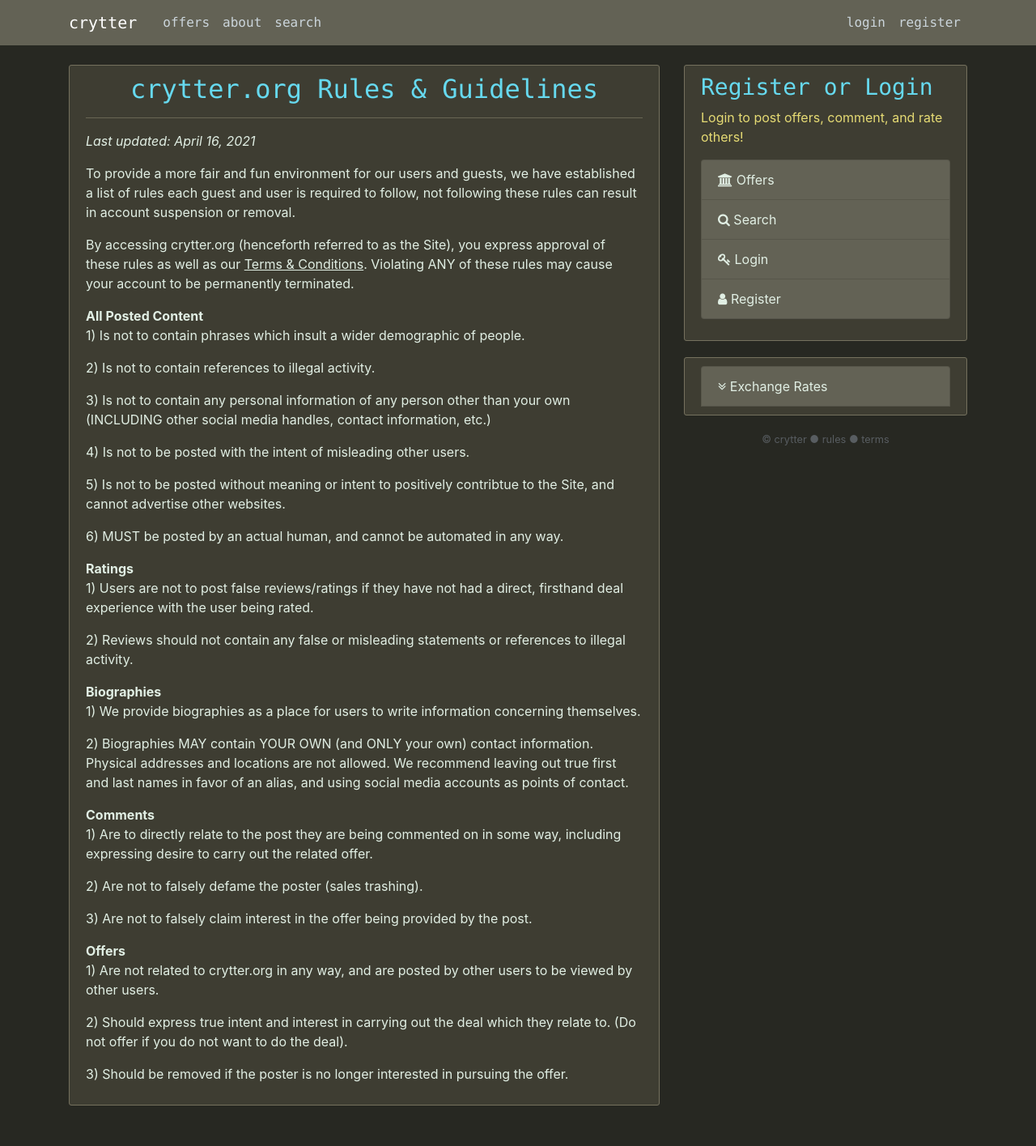
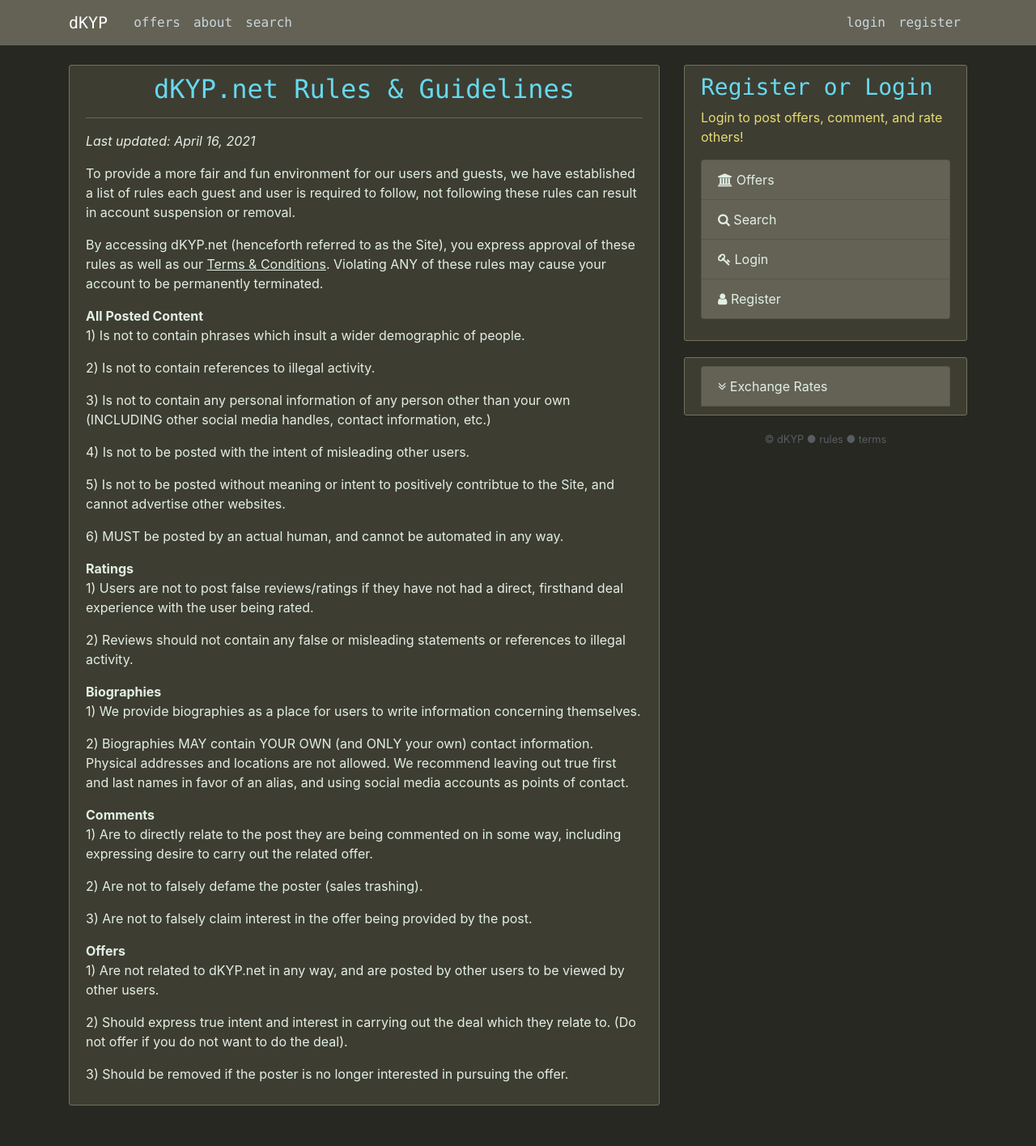
Before and after one commit to Va1a/crytter, a Flask app: page /help/rules in a window 1280 px wide. Shown: the whole page at 81% size. Run offline with Flask 2, Linux system fonts and the light colour scheme; some libraries are stand-ins or nearby versions.

Commit message:
rebrand dKYP

```diff
--- a/crytter/templates/about.html
+++ b/crytter/templates/about.html
@@ -9,6 +9,6 @@
 		<p>Crytter DOES NOT act as a middleman OR provide any guarantee for users, but instead allows them to find and create offers, and allows users to provide contact information to make the trade happen.</p>
 		<p>All trading which does happen takes place between the independent individuals themselves. Crytter only acts as a "search engine" of offers for users.</p>
 		<p>Take every precaution whilst dealing online, and ensure that you are not going to be scammed! Scamming is rampant in the peer-to-peer trading community.</p>
-		<p>Please read and agree to our <u><a href="{{url_for('main.help', topic='terms')}}">Terms & Conditions</a></u> as well as our <u><a href="{{url_for('main.help', topic='rules')}}">Rules & Guidelines</a></u> to use crytter.org</p>
+		<p>Please read and agree to our <u><a href="{{url_for('main.help', topic='terms')}}">Terms & Conditions</a></u> as well as our <u><a href="{{url_for('main.help', topic='rules')}}">Rules & Guidelines</a></u> to use dKYP.net</p>
 	</div>
 {% endblock content %}
--- a/crytter/templates/help/rules.html
+++ b/crytter/templates/help/rules.html
@@ -1,12 +1,12 @@
 {% extends 'layout.html' %}
 {% block content %}
 	<div class="content-section">
-	<center><h2 class="article-title blue">crytter.org Rules & Guidelines</h2></center>
+	<center><h2 class="article-title blue">dKYP.net Rules & Guidelines</h2></center>
 	<hr>
 	<p><i>Last updated: April 16, 2021</i></p>
 	<p>To provide a more fair and fun environment for our users and guests, we have established a list of rules each guest and user is required to follow, not following these rules can result in account suspension or removal.</p>
 
-	<p>By accessing crytter.org (henceforth referred to as the Site), you express approval of these rules as well as our <a href="{{url_for('main.help', topic='terms')}}"><u>Terms & Conditions</u></a>. Violating ANY of these rules may cause your account to be permanently terminated.</p>
+	<p>By accessing dKYP.net (henceforth referred to as the Site), you express approval of these rules as well as our <a href="{{url_for('main.help', topic='terms')}}"><u>Terms & Conditions</u></a>. Violating ANY of these rules may cause your account to be permanently terminated.</p>
 
 	<b>All Posted Content</b>
 	<p>1) Is not to contain phrases which insult a wider demographic of people.</p>
@@ -30,7 +30,7 @@
 	<p>3) Are not to falsely claim interest in the offer being provided by the post.</p>
 
 	<b>Offers</b>
-	<p>1) Are not related to crytter.org in any way, and are posted by other users to be viewed by other users.</p>
+	<p>1) Are not related to dKYP.net in any way, and are posted by other users to be viewed by other users.</p>
 	<p>2) Should express true intent and interest in carrying out the deal which they relate to. (Do not offer if you do not want to do the deal).</p>
 	<p>3) Should be removed if the poster is no longer interested in pursuing the offer.</p>
 
--- a/crytter/templates/help/terms.html
+++ b/crytter/templates/help/terms.html
@@ -5,7 +5,7 @@
 	<hr>
 	<p><i>Last updated: April 16, 2021</i></p>
 	<p>
-	These Terms and Conditions constitute a legally binding agreement made between you, whether personally or on behalf of an entity (“you”) and crytter (“we,” “us” or “our”), concerning your access to and use of the crytter.org website as well as any other media form, media channel, mobile website or mobile application related, linked, or otherwise connected thereto (collectively, the “Site”).
+	These Terms and Conditions constitute a legally binding agreement made between you, whether personally or on behalf of an entity (“you”) and dKYP.net (“we,” “us” or “our”), concerning your access to and use of the dKYP.net website as well as any other media form, media channel, mobile website or mobile application related, linked, or otherwise connected thereto (collectively, the “Site”).
 	</p>
 	<p>
 	You agree that by accessing the Site, you have read, understood, and agree to be bound by all of these Terms and Conditions. If you do not agree with all of these Terms and Conditions, then you are expressly prohibited from using the Site and you must discontinue use immediately.</p>
--- a/crytter/templates/index.html
+++ b/crytter/templates/index.html
@@ -1,7 +1,7 @@
 {% extends 'layout.html' %}
 {% block content %}
 <div class="content-section">
-	<h2 class="article-title orange" style="display:inline;">crytter</h2><h4 class="article-title" style="display:inline;">/ Peer-to-Peer currency trading network</h4>
+	<h2 class="article-title orange" style="display:inline;">dKYP</h2><h4 class="article-title" style="display:inline;">/ <b>DON'T</b> Know Your Peer currency trading</h4>
 	{# <hr> #}
 	{# <h4 class="article-title blue" style="display:inline; font-style: italic;">Decentralized trading for a decentralized world.</h4> #}
 </div>
--- a/crytter/templates/layout.html
+++ b/crytter/templates/layout.html
@@ -12,11 +12,11 @@
 	<meta property="og:type" content="article">
 	<meta property="article:published_time" content="{{ post.date_posted.strftime('%m-%d-%Y') }}">
 	{% endif %}
-	<meta property="og:site_name" content="crytter">
+	<meta property="og:site_name" content="dKYP">
 	<meta property="og:description" content="{{ description if description else 'The peer-to-peer multi currency exchange network. Trade your currencies in a decentralized manner and build up your reputation, view and post live offers!' }}">
-	<meta property="og:title" content="{{ title if title else 'crytter.org | peer-to-peer currency exchange'}} | crytter">
+	<meta property="og:title" content="{{ title if title else 'dKYP.net | peer-to-peer currency exchange'}} | dKYP">
 	<meta property="og:image" content="{{ url_for('static', filename='crytter.png', _external=True) }}">
-	<meta name="twitter:title" content="{{ title if title else 'crytter.org | peer-to-peer currency exchange'}} | crytter">
+	<meta name="twitter:title" content="{{ title if title else 'dKYP.net | peer-to-peer currency exchange'}} | dKYP">
 
     <meta name="viewport" content="width=device-width, initial-scale=1, shrink-to-fit=no">
 
@@ -28,7 +28,7 @@
 	{% if title %}
 	<title>{{ title }}</title>
 	{% else %}
-	<title>crytter</title>
+	<title>dKYP</title>
 	{% endif %}
 </head>
 <script>
@@ -42,7 +42,7 @@ var currencyDropped = getCookie('currencyDropdown');
 	<header class="site-header">
 	  <nav class="navbar navbar-expand-md navbar-dark bg-steel fixed-top">
 	    <div class="container">
-	      <a class="navbar-brand mr-4" href="/">crytter</a>
+	      <a class="navbar-brand mr-4" href="/">dKYP</a>
 	      <button class="navbar-toggler" type="button" data-toggle="collapse" data-target="#navbarToggle" aria-controls="navbarToggle" aria-expanded="false" aria-label="Toggle navigation">
 	        <span class="navbar-toggler-icon"></span>
 	      </button>
@@ -147,7 +147,7 @@ var currencyDropped = getCookie('currencyDropdown');
 
 		     	 </div>
 		    </div>
-	    <small style="color: #585d61; display: block; text-align: center;">© crytter ● <a href="{{ url_for('main.help', topic='rules') }}">rules</a> ● <a href="{{ url_for('main.help', topic='terms') }}">terms</a></small>
+	    <small style="color: #585d61; display: block; text-align: center;">© dKYP ● <a href="{{ url_for('main.help', topic='rules') }}">rules</a> ● <a href="{{ url_for('main.help', topic='terms') }}">terms</a></small>
 	    </div>
 	  </div>
 	<script type="text/javascript">if(currencyDropped == 'true'){document.getElementById('currencyList').classList.add('show'); e = document.getElementById('down-arrow'); e.classList.remove('fa-angle-double-down'); e.classList.add('fa-angle-double-up')}</script>
```
